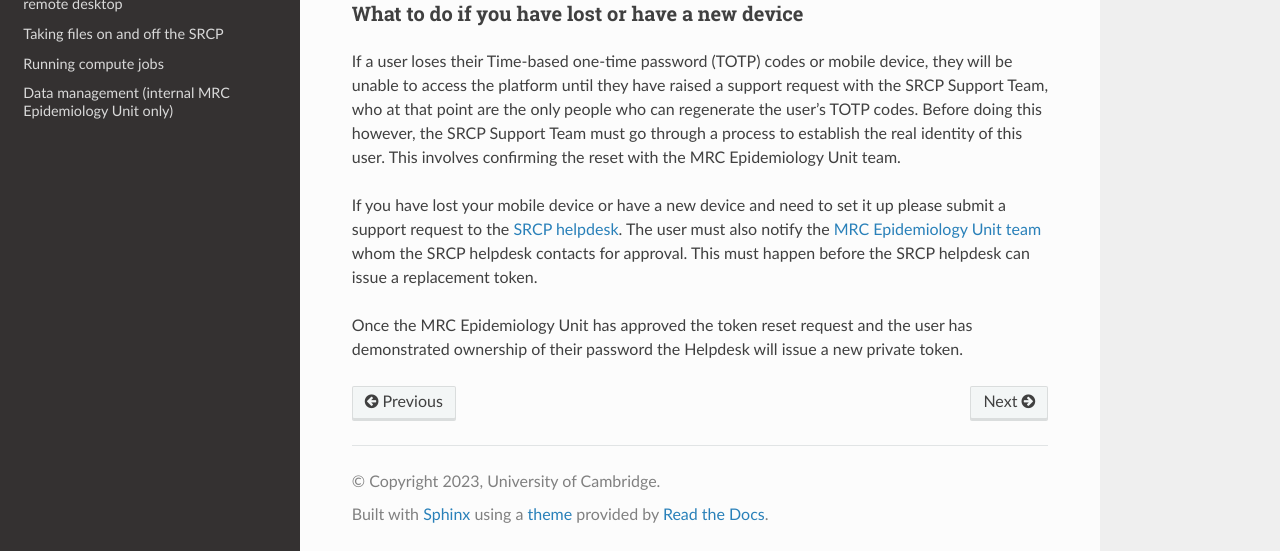
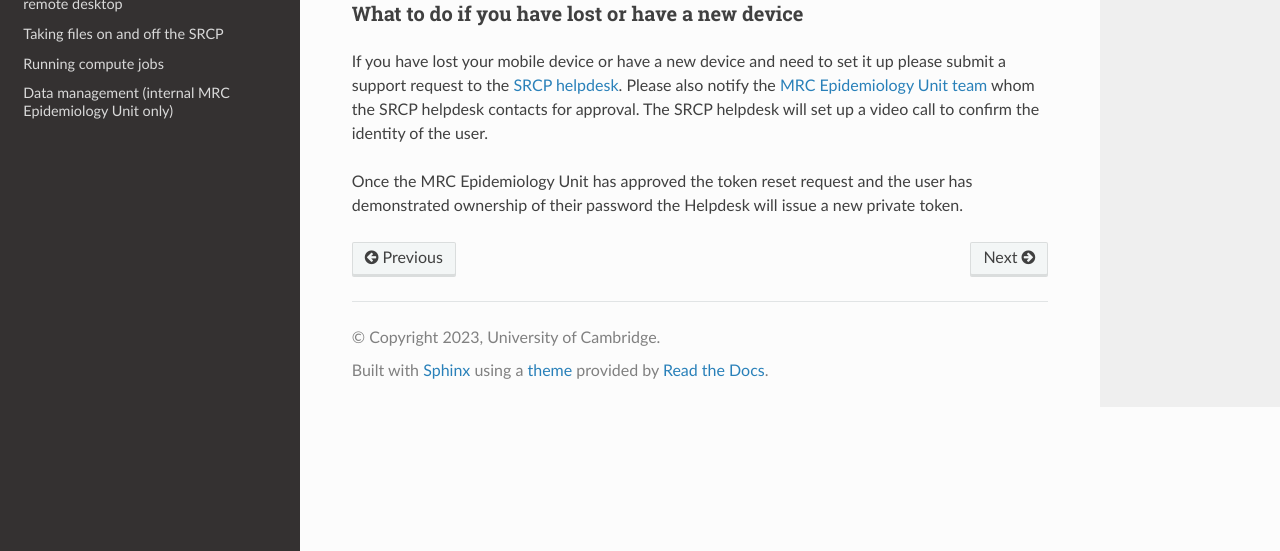
Before and after one commit to epi-analysis/SRCP_docs, a Sphinx documentation site: the page built from docs/source/00-Logging-in-for-the-First-Time.rst, in a window 1280 px wide and 900 px high, scrolled down 2784 px, cut to the strip 349-900 px from the top of the window. Built offline with Sphinx 7.4.7 and the Read the Docs theme 3.1.0, drawn with Linux system fonts in a browser that asks for light colours.

Commit message:
Update 00-Logging-in-for-the-First-Time.rst

```diff
--- a/docs/source/00-Logging-in-for-the-First-Time.rst
+++ b/docs/source/00-Logging-in-for-the-First-Time.rst
@@ -78,10 +78,7 @@
 
 What to do if you have lost or have a new device
 ~~~~~~~~~~~~~~~~~~~~~~~~~~~~~~~~~~~~~~~~~~~~~~~~
-
-If a user loses their Time-based one-time password (TOTP) codes or mobile device, they will be unable to access the platform until they have raised a support request with the SRCP Support Team, who at that point are the only people who can regenerate the user’s TOTP codes. Before doing this however, the SRCP Support Team must go through a process to establish the real identity of this user. This involves confirming the reset with the MRC Epidemiology Unit team.
-
-If you have lost your mobile device or have a new device and need to set it up please submit a support request to the `SRCP helpdesk <mailto:srcp@hpc.cam.ac.uk>`__. The user must also notify the `MRC Epidemiology Unit team <mailto:srcpdata@mrc-epid.cam.ac.uk>`__ whom the SRCP helpdesk contacts for approval. This must happen before the SRCP helpdesk can issue a replacement token.
+If you have lost your mobile device or have a new device and need to set it up please submit a support request to the `SRCP helpdesk <mailto:srcp@hpc.cam.ac.uk>`__. Please also notify the `MRC Epidemiology Unit team <mailto:srcpdata@mrc-epid.cam.ac.uk>`__ whom the SRCP helpdesk contacts for approval. The SRCP helpdesk will set up a video call to confirm the identity of the user.
 
 Once the MRC Epidemiology Unit has approved the token reset request and the user has demonstrated ownership of their password the Helpdesk will issue a new private token.
 
```
